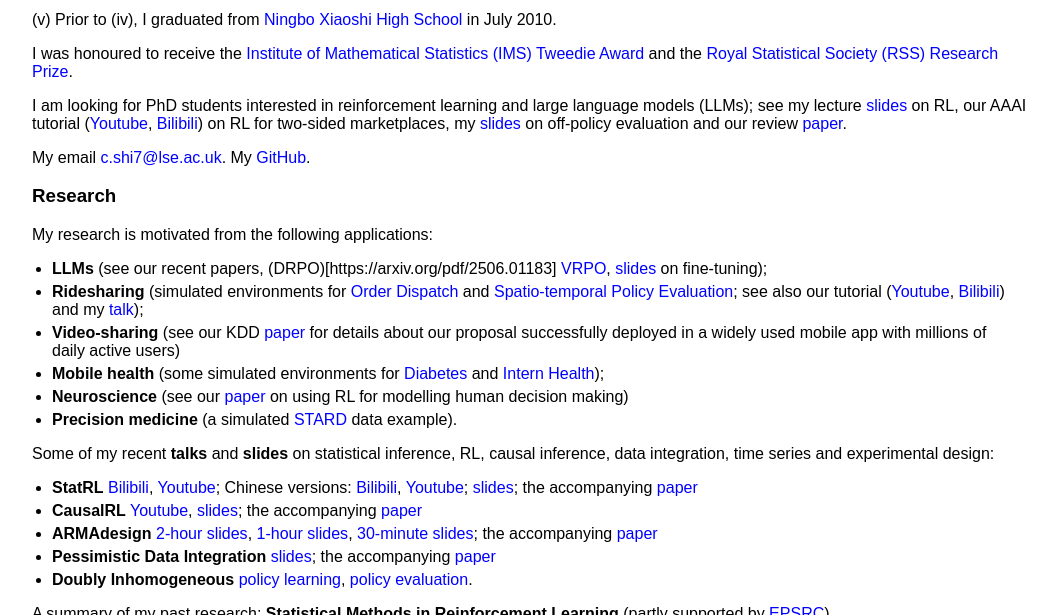
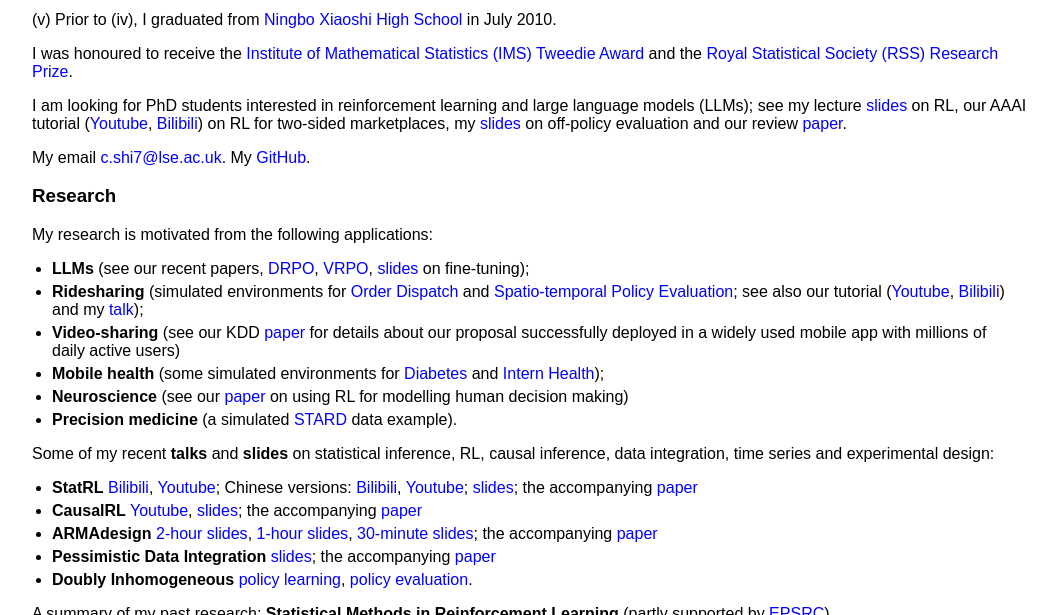
Before and after one commit to callmespring/callmespring.github.io, a Jekyll site: the page built from index.md, in a window 1280 px wide and 900 px high, scrolled down 1033 px, cut to the strip 0-615 px from the top of the window. Shown: the whole strip, without its empty margins (108-1164 px from the left). Built offline with Jekyll 4.4.1, drawn with Linux system fonts in a browser that asks for light colours.

Commit message:
Update index.md

```diff
--- a/index.md
+++ b/index.md
@@ -30,7 +30,7 @@
 ### Research
 
 My research is motivated from the following applications:
-* **LLMs** (see our recent papers, (DRPO)[https://arxiv.org/pdf/2506.01183] [VRPO](https://arxiv.org/pdf/2504.03784),  [slides](https://callmespring.github.io/slides/DRPO.pdf) on fine-tuning);
+* **LLMs** (see our recent papers, [DRPO](https://arxiv.org/pdf/2506.01183), [VRPO](https://arxiv.org/pdf/2504.03784),  [slides](https://callmespring.github.io/slides/DRPO.pdf) on fine-tuning);
 * **Ridesharing** (simulated environments for [Order Dispatch](https://github.com/callmespring/MDPOD) and [Spatio-temporal Policy Evaluation](https://github.com/RunzheStat/CausalMARL); see also our tutorial ([Youtube](https://www.youtube.com/watch?v=LwShOYaRFqM&list=PLA_E7IjY9cw4aC4T8pnV3vl9wSA1461KV), [Bilibili](https://www.bilibili.com/video/BV1ZS9NYpEHg/?spm_id_from=333.788.recommend_more_video.-1&vd_source=0ff25cf8645aa63231bec2428b94bf6f
 )) and my [talk](https://www.bilibili.com/video/BV1yo4y1j7FU/?spm_id_from=333.337.search-card.all.click&vd_source=0ff25cf8645aa63231bec2428b94bf6f));
 * **Video-sharing** (see our KDD [paper](https://dl.acm.org/doi/pdf/10.1145/3580305.3599809) for details about our proposal successfully deployed in a widely used mobile app with millions of daily active users)
```
